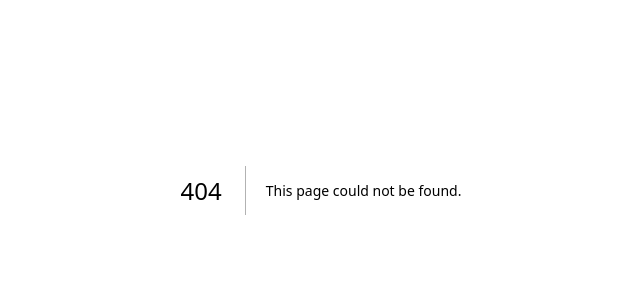
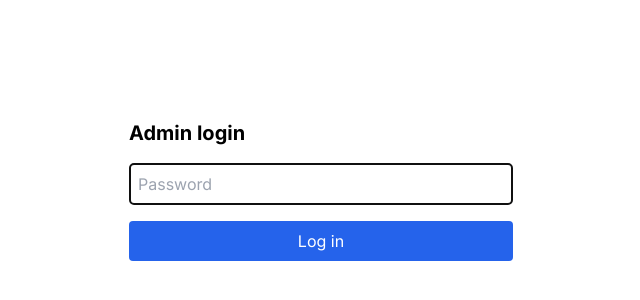
Before and after one commit to bgibers/basset-calendar, a Next.js app: page /admin/login in a window 1280 px wide. Before the commit this address had no page. Shown: the part 210-510 px from the top of the page, without its empty margins (319-959 px from the left). Built offline with nearby package versions, Linux system fonts and the light colour scheme.

Commit message:
feat: admin login with signed session cookie and protected route group
Co-Authored-By: Claude Opus 5 <noreply@anthropic.com>

```diff
--- /dev/null
+++ b/src/app/admin/(protected)/layout.tsx
@@ -0,0 +1,17 @@
+import { cookies } from 'next/headers'
+import { redirect } from 'next/navigation'
+import { verifySessionToken, SESSION_COOKIE } from '@/lib/admin-auth'
+
+export default function ProtectedAdminLayout({ children }: { children: React.ReactNode }) {
+  let valid = false
+  try {
+    valid = verifySessionToken(cookies().get(SESSION_COOKIE)?.value)
+  } catch (err) {
+    // verifySessionToken throws when ADMIN_COOKIE_SECRET is unset. Log it and treat
+    // the request as unauthenticated so no secret or stack reaches the client.
+    console.error('[admin guard] session verification failed:', err)
+    valid = false
+  }
+  if (!valid) redirect('/admin/login')
+  return <>{children}</>
+}
--- /dev/null
+++ b/src/app/admin/(protected)/page.tsx
@@ -0,0 +1,7 @@
+export default function AdminDashboard() {
+  return (
+    <main className="min-h-screen p-4">
+      <h1 className="text-xl font-bold">Dashboard</h1>
+    </main>
+  )
+}
--- /dev/null
+++ b/src/app/admin/login/page.tsx
@@ -0,0 +1,57 @@
+'use client'
+
+import { useState } from 'react'
+import { useRouter } from 'next/navigation'
+
+export default function AdminLogin() {
+  const [password, setPassword] = useState('')
+  const [error, setError] = useState('')
+  const [submitting, setSubmitting] = useState(false)
+  const router = useRouter()
+
+  async function submit(e: React.FormEvent) {
+    e.preventDefault()
+    setError('')
+    setSubmitting(true)
+    try {
+      const res = await fetch('/api/admin/login', {
+        method: 'POST',
+        headers: { 'Content-Type': 'application/json' },
+        body: JSON.stringify({ password }),
+      })
+      if (res.ok) {
+        router.push('/admin')
+        return
+      }
+      setError(res.status === 401 ? 'Wrong password' : 'Login unavailable, try again later')
+    } catch {
+      setError('Login unavailable, try again later')
+    } finally {
+      setSubmitting(false)
+    }
+  }
+
+  return (
+    <main className="min-h-screen flex items-center justify-center p-4">
+      <form onSubmit={submit} className="w-full max-w-sm space-y-4">
+        <h1 className="text-xl font-bold">Admin login</h1>
+        <input
+          type="password"
+          value={password}
+          onChange={e => setPassword(e.target.value)}
+          className="w-full border rounded p-2"
+          placeholder="Password"
+          autoFocus
+        />
+        {error && <p className="text-red-600 text-sm">{error}</p>}
+        <button
+          type="submit"
+          disabled={submitting}
+          className="w-full bg-blue-600 text-white rounded p-2 disabled:opacity-50"
+        >
+          {submitting ? 'Logging in…' : 'Log in'}
+        </button>
+      </form>
+    </main>
+  )
+}
--- /dev/null
+++ b/src/app/api/admin/login/route.ts
@@ -0,0 +1,40 @@
+import { NextRequest, NextResponse } from 'next/server'
+import { createSessionToken, SESSION_COOKIE } from '@/lib/admin-auth'
+
+export async function POST(request: NextRequest) {
+  let password: unknown
+  try {
+    const body = await request.json()
+    password = (body as { password?: unknown } | null)?.password
+  } catch {
+    return NextResponse.json({ error: 'Invalid request body' }, { status: 400 })
+  }
+
+  if (
+    !process.env.ADMIN_PASSWORD ||
+    typeof password !== 'string' ||
+    password !== process.env.ADMIN_PASSWORD
+  ) {
+    return NextResponse.json({ error: 'Wrong password' }, { status: 401 })
+  }
+
+  let token: string
+  try {
+    // createSessionToken throws if ADMIN_COOKIE_SECRET is unset (misconfigured
+    // deployment). Log server-side; never leak the message or stack to the client.
+    token = createSessionToken()
+  } catch (err) {
+    console.error('[admin login] session token creation failed:', err)
+    return NextResponse.json({ error: 'Server misconfigured' }, { status: 500 })
+  }
+
+  const res = NextResponse.json({ ok: true })
+  res.cookies.set(SESSION_COOKIE, token, {
+    httpOnly: true,
+    secure: true,
+    sameSite: 'lax',
+    path: '/',
+    maxAge: 30 * 24 * 60 * 60,
+  })
+  return res
+}
```
Also changed, not shown: 1 other file (tests, documents, lock files or other folders).
